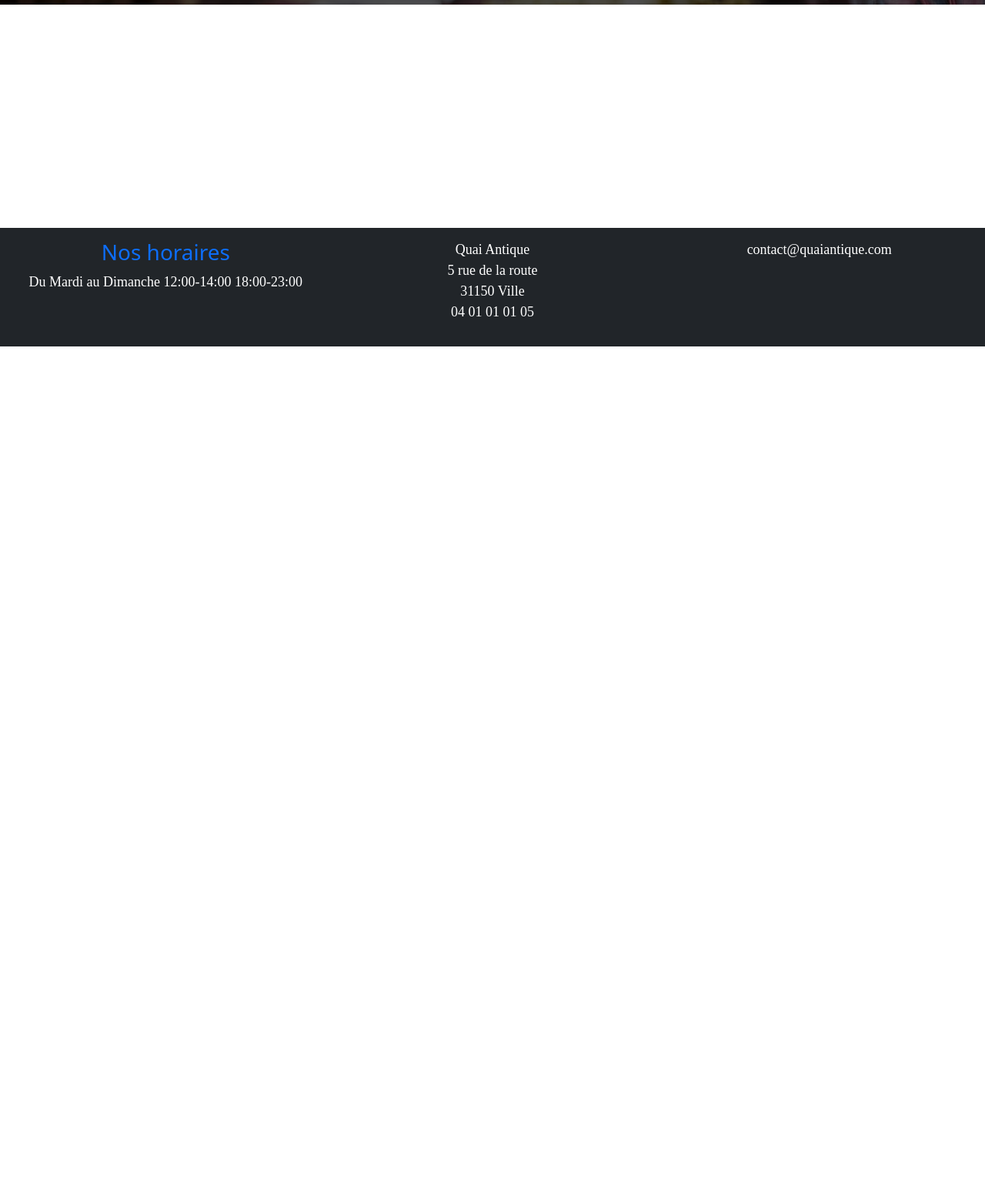
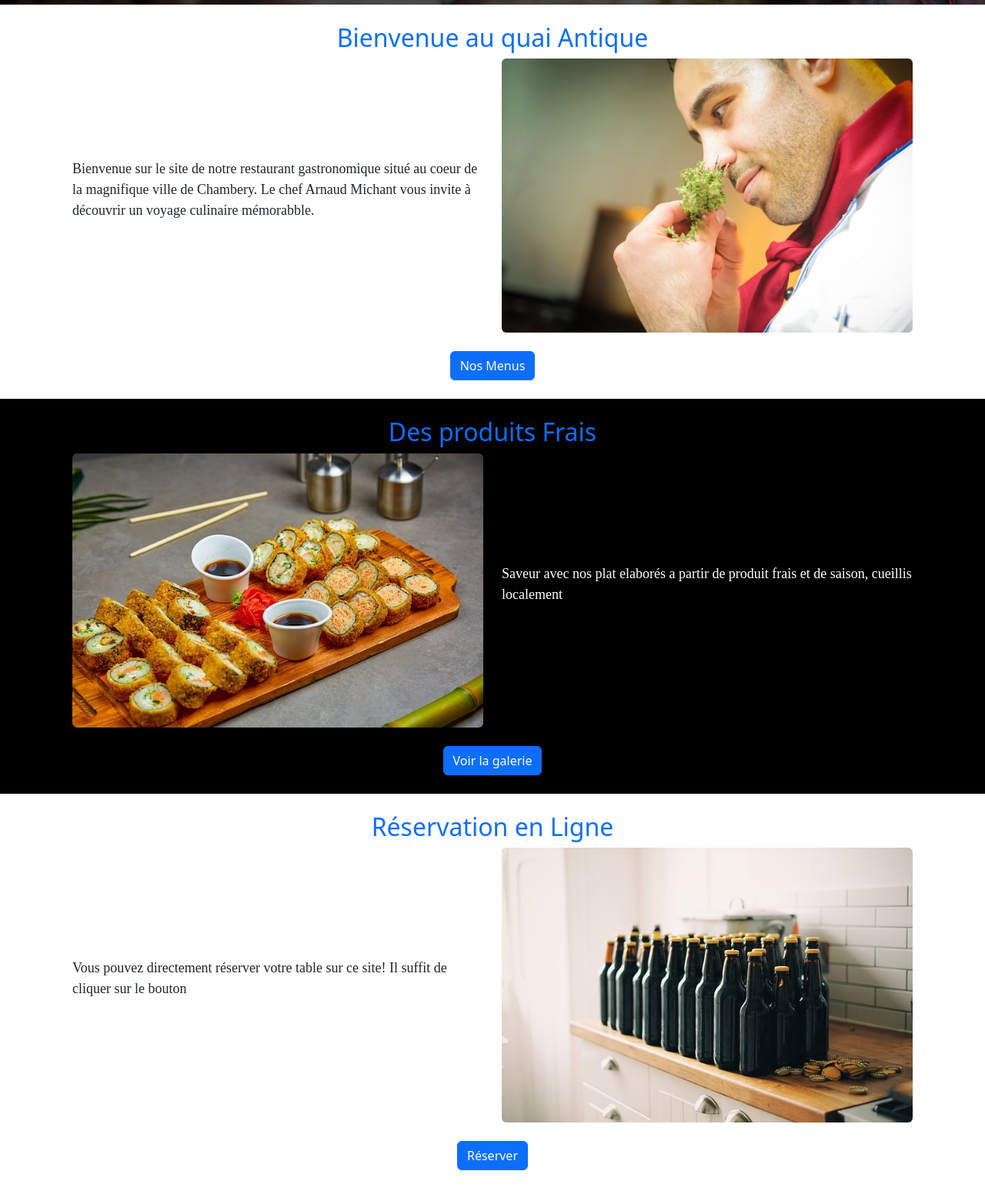
Before and after one commit to kantonirina02/QuaiAntiquerestau, a website with bundled scripts: page index.html in a window 1280 px wide. Shown: the part 350-1897 px from the top of the page at 77% size. Before the commit the page ends 800 px from the top, so only its background shows below. Built offline with nearby package versions, Linux system fonts and the light colour scheme; files whose address does not match are found by name; a web font is replaced by a local one.

Commit message:
Finish Home Page

```diff
--- a/pages/home.html
+++ b/pages/home.html
@@ -5,3 +5,56 @@
         <button class="btn btn-primary">Réserver</button>
     </div>
 </div>
+
+<section>
+    <article>
+        <div class="container p-4">
+            <h2 class="text-center text-primary">Bienvenue au quai Antique</h2>
+            <div class="row row-cols-2 align-items-center">
+                <div class="col">
+                    <p class="text-justify">Bienvenue sur le site de notre restaurant gastronomique situé au coeur de la magnifique ville de Chambery. Le chef Arnaud Michant vous invite à découvrir un voyage culinaire mémorabble.</p>
+                </div>
+                <div class="col">
+                    <img class="w-100 rounded" src="../images/im2.jpg" alt="image du chef">
+                </div>
+            </div>
+            <div class="text-center pt-4">
+                <a href="#" class="btn btn-primary">Nos Menus</a>
+            </div>
+        </div>
+    </article>
+
+    <article class="bg-black text-white">
+        <div class="container p-4">
+            <h2 class="text-center text-primary">Des produits Frais</h2>
+            <div class="row row-cols-2 align-items-center">
+                <div class="col">
+                    <img class="w-100 rounded" src="../images/im3.jpg" alt="image du chef">
+                </div>
+                <div class="col">
+                    <p class="text-justify">Saveur avec nos plat elaborés a partir de produit frais et de saison, cueillis localement</p>
+                </div>
+            </div>
+            <div class="text-center pt-4">
+                <a href="#" class="btn btn-primary">Voir la galerie</a>
+            </div>
+        </div>
+    </article>
+
+    <article>
+        <div class="container p-4">
+            <h2 class="text-center text-primary">Réservation en Ligne </h2>
+            <div class="row row-cols-2 align-items-center">
+                <div class="col">
+                    <p class="text-justify">Vous pouvez directement réserver votre table sur ce site! Il suffit de cliquer sur le bouton</p>
+                </div>
+                <div class="col">
+                    <img class="w-100 rounded" src="../images/im4.jpg" alt="image du resto">
+                </div>
+            </div>
+            <div class="text-center pt-4">
+                <a href="#" class="btn btn-primary">Réserver</a>
+            </div>
+        </div>
+    </article>
+</section>
--- a/scss/main.scss
+++ b/scss/main.scss
@@ -43,4 +43,7 @@ p{
         align-items: center;
         justify-content: center;
     }
+    .text-justify{
+        text-align: justify;
+    }
 }
```
Also changed, not shown: scss/main.css, 1 other file.
